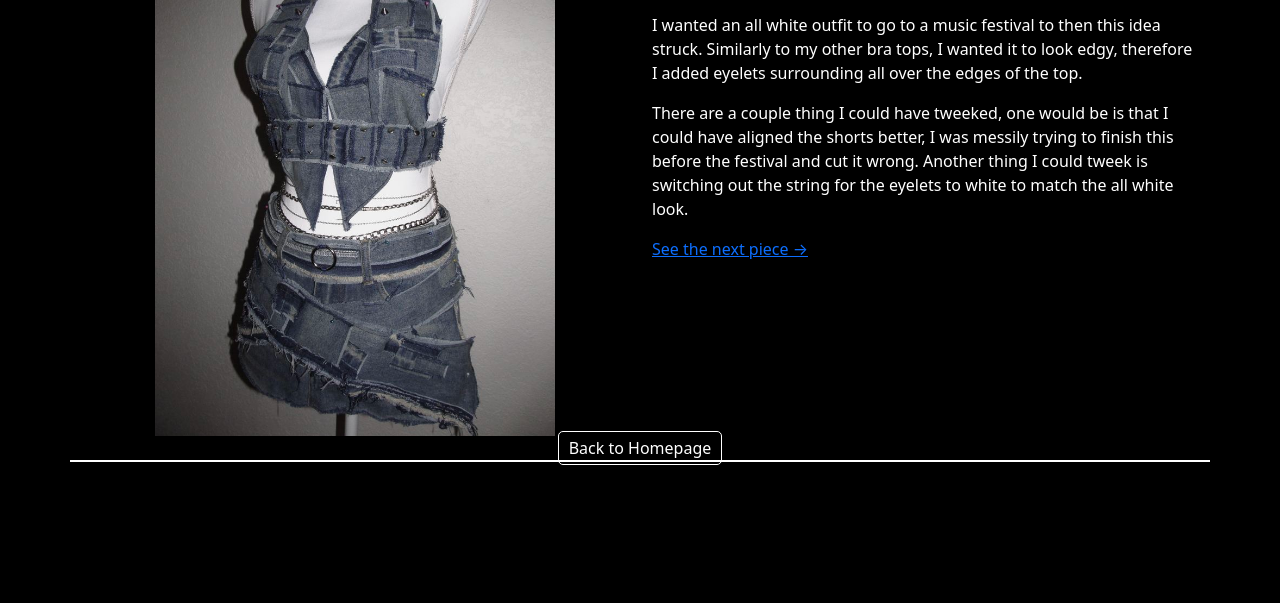
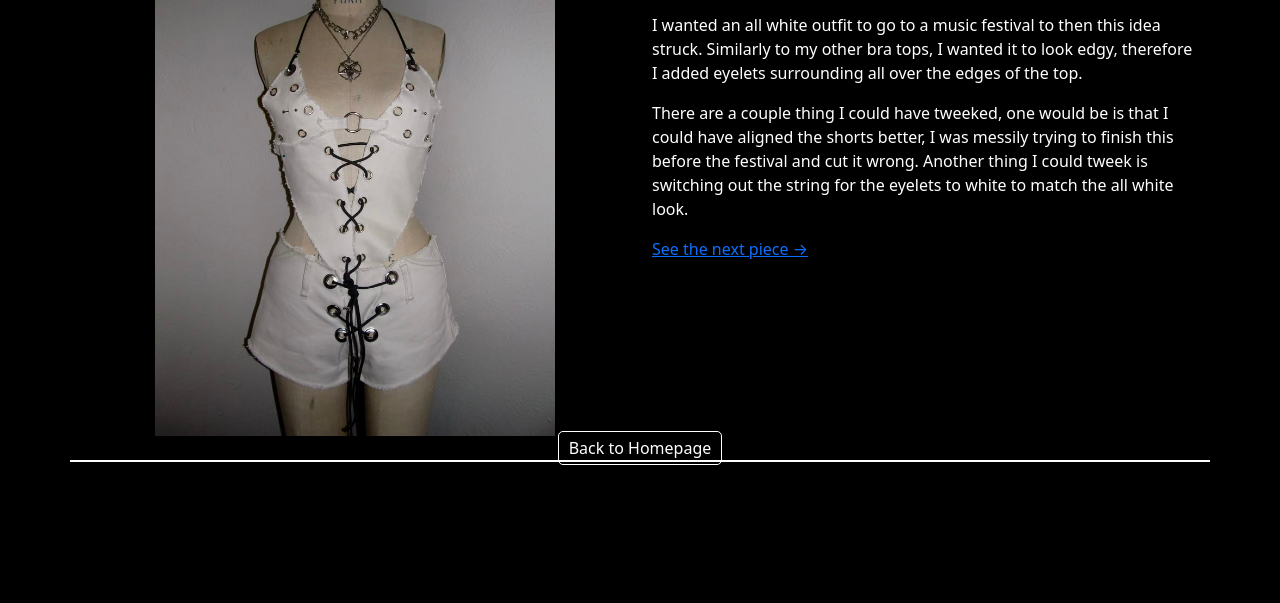
Before and after one commit to ohariel/Stories, a plain HTML site: page 03.html in a window 1280 px wide. Shown: the part 197-800 px from the top of the page. Drawn offline with nearby package versions, Linux system fonts and the light colour scheme.

Commit message:
Update 03.html

```diff
--- a/03.html
+++ b/03.html
@@ -16,7 +16,7 @@
 	<h1>Jean Outfit Set</h1>
 	<div class="row">
 	<div class="col-6">
-	<img src="assets/img/jean outfit set.jpg" class="img-fluid" alt="" width="400">
+	<img src="assets/img/whitefit.jpg" class="img-fluid" alt="" width="400">
 	</div>
 
 <div class="col-6">
```
